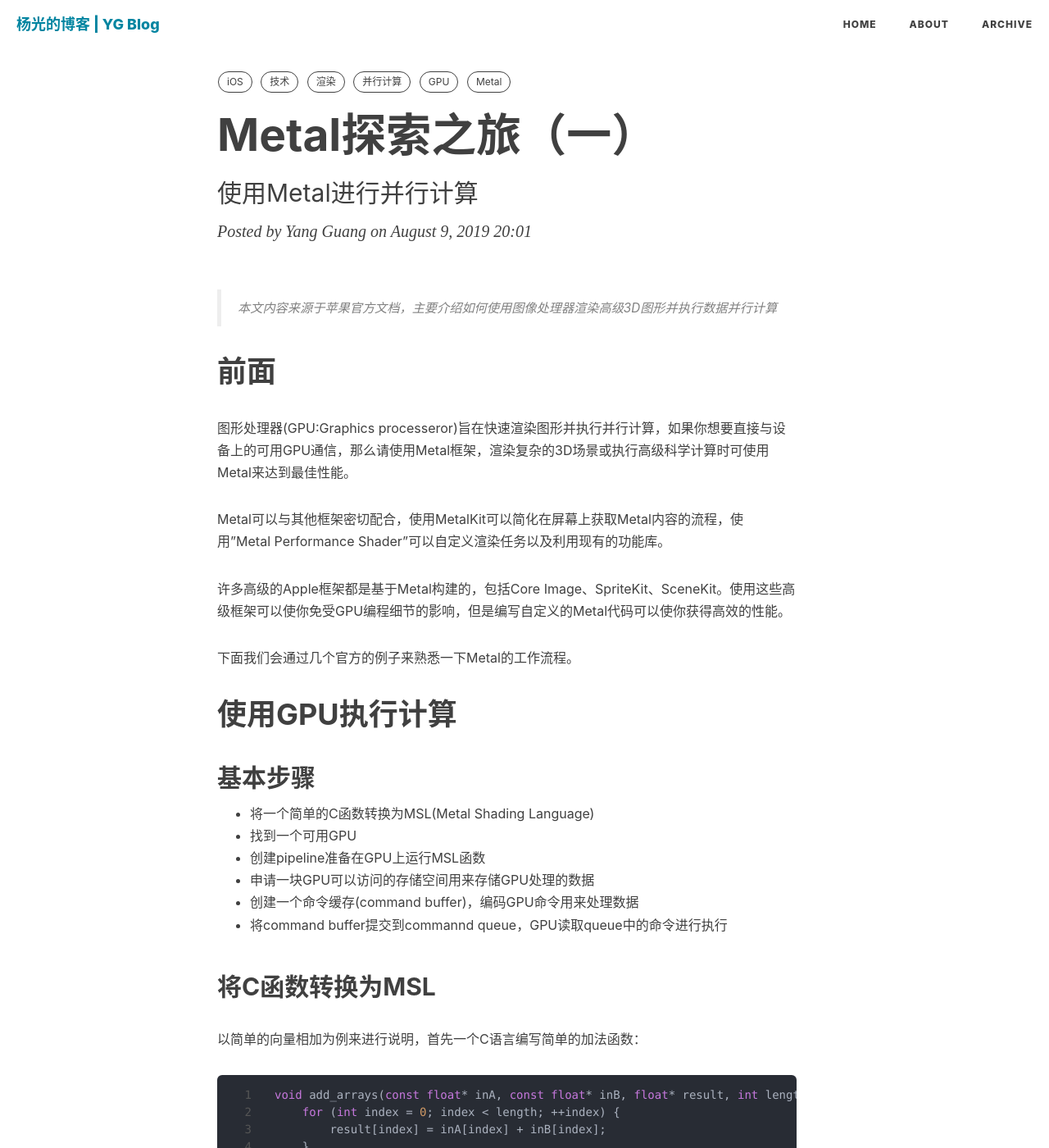
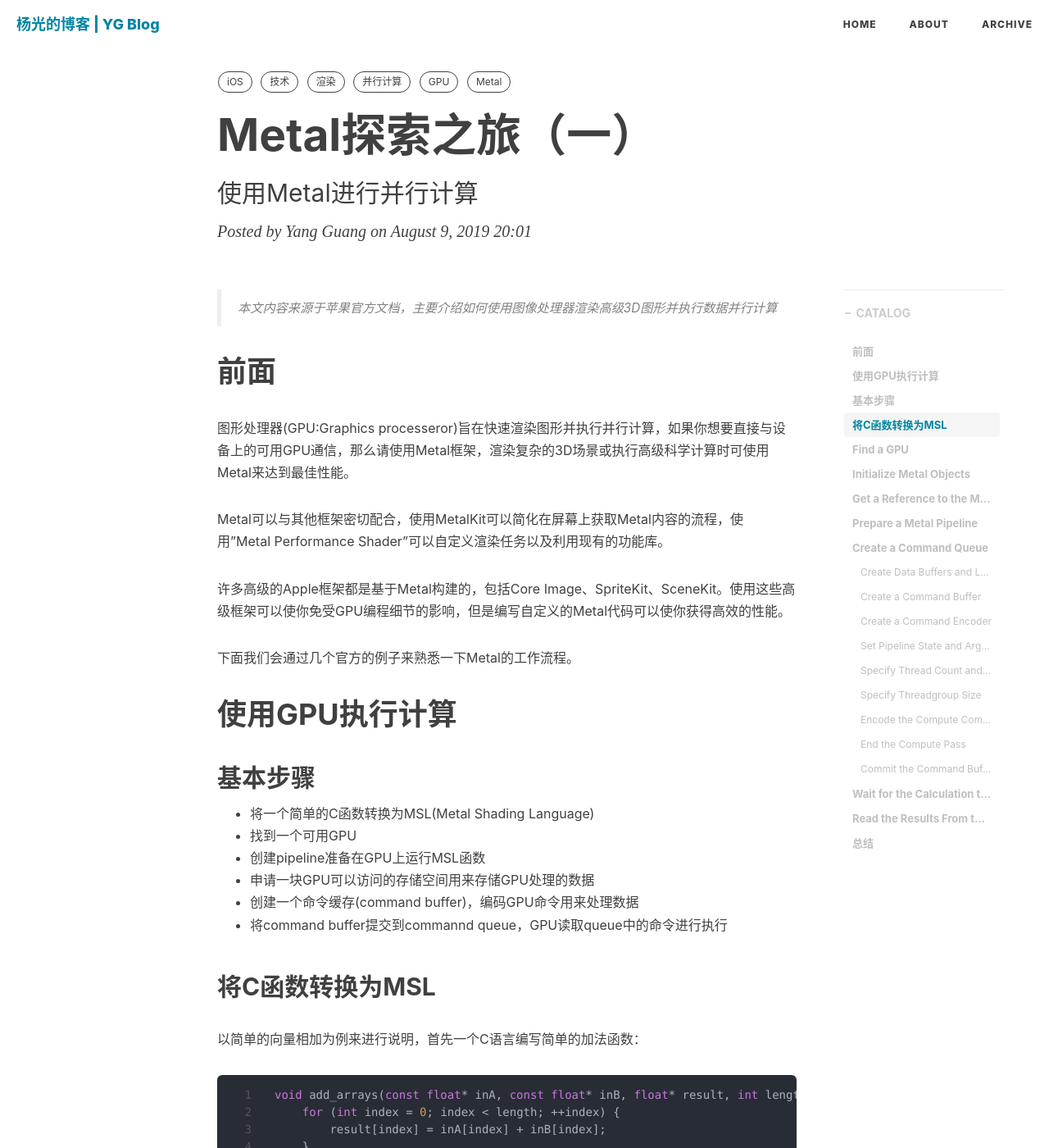
Before and after one commit to Winterdirge/MyBlog, a Jekyll site: the page built from _posts/2019-08-09-learn-metal.markdown, in a window 1280 px wide and 1400 px high. Shown: the whole window at 82% size. Built offline with Jekyll 4.4.1, drawn with Linux system fonts in a browser that asks for light colours; nearby versions of some CDN libraries; comment, search, counter and statistics services are not loaded.

Commit message:
update: learn metal 1

````diff
--- a/_posts/2019-08-09-learn-metal.markdown
+++ b/_posts/2019-08-09-learn-metal.markdown
@@ -92,7 +93,7 @@ id<MTLDevice> device = MTLCreateSystemDefaultDevice();
 
 `Metal`将其他与GPU相关的实体（编译过的着色器、内存缓冲和纹理）表示为对象，要创建这些特定的GPU对象，可以在`MTLDevice`上直接调用方法，或者在`MTLDevice`创建的对象上调用方法。 由设备对象直接或间接创建的所有对象仅可用于该设备对象。 使用多个GPU的应用程序将使用多个设备对象，并为每个设备创建类似的Metal对象层次结构。
 
-## Get a Reference to the Metal Function
+### Get a Reference to the Metal Function
 
 想要在GPU上执行方法，所做的第一件事是加载该方法，告诉GPU这个方法在哪里。
 
@@ -118,7 +119,7 @@ if (addFunction == nil)
 
 ```
 
-## Prepare a Metal Pipeline
+### Prepare a Metal Pipeline
 
 函数对象是MSL函数的代理，但它不是可执行代码。
 
@@ -144,7 +145,7 @@ if (mAddFunctionPSO == nil)
 >注意：
 到目前为止我们的代码中返回的对象都是作为符合相关协议的对象返回。Metal使用协议来定义大多数GPU相关对象，以抽象掉底层的具体实现，这些类的实现可能因不同的GPU而异。Metal使用类定义与GPU无关的对象，任何给定的Metal协议的参考文档都清楚地表明我们是否可以在应用程序中实现该协议，所以不会的时候要看看文档。
 
-## Create a Command Queue
+### Create a Command Queue
 
 要将工作发送到GPU，我们需要一个命令队列，Metal使用命令队列来安排命令。
 
@@ -152,7 +153,7 @@ if (mAddFunctionPSO == nil)
 id<MTLCommandQueue> mCommandQueue = [device newCommandQueue];
 ```
 
-## Create Data Buffers and Load Data
+#### Create Data Buffers and Load Data
 
 完成基本Metal对象初始化之后，需要加载GPU执行的数据。
 
@@ -190,7 +191,7 @@ id<MTLBuffer> mBufferResult = [device newBufferWithLength:bufferSize options:MTL
 }
 ```
 
-## Create a Command Buffer
+#### Create a Command Buffer
 
 使用命令队列创建命令缓冲
 
@@ -198,7 +199,7 @@ id<MTLBuffer> mBufferResult = [device newBufferWithLength:bufferSize options:MTL
 id<MTLCommandBuffer> commandBuffer = [mCommandQueue commandBuffer];
 ```
 
-## Create a Command Encoder
+#### Create a Command Encoder
 
 想要将命令写入命令缓冲区，需要使用命令编码器来编码需要执行的命令。该例子创建一个计算命令编码器，用于编码计算过程。一个计算过程包含执行计算管道的命令列表，每个计算命令都会使GPU创建一个在GPU上执行的线程网格。
 
@@ -210,7 +211,7 @@ id<MTLComputeCommandEncoder> computeEncoder = [commandBuffer computeCommandEncod
 
 ![](/assets/images/2019/learn_metal_01.png)
 
-## Set Pipeline State and Argument Data
+#### Set Pipeline State and Argument Data
 
 设置要执行命令的管道的管道状态对象，然后为管道需要发送到`add_arrays`的每一个参数设置数据。例子中的管道需要提供对三个缓冲区的引用，Metal按照参数在`add_arrays`函数声明中出现的顺序自动分配缓冲区参数的索引，从0开始。
 
@@ -223,7 +224,7 @@ id<MTLComputeCommandEncoder> computeEncoder = [commandBuffer computeCommandEncod
 
 你也可以为每个参数指定一个偏移量，偏移量为0表示命令将会从buffer的开始地址读取数据。然而，你可以使用一个buffer存储多个参数，然后为每个参数设置偏移量。我们没有为index参数指定任何数据，因为`add_arrays`函数将其值定义为由GPU提供。
 
-## Specify Thread Count and Organization
+#### Specify Thread Count and Organization
 
 接下来，确定要创建的线程数以及如何组织这些线程。Metal可以创建1D，2D或3D网格，`add_arrays`函数使用1D数组，因此示例创建一个大小为1D的网格（dataSize x 1 x 1），Metal从该网格生成0到dataSize-1之间的索引。
 
@@ -231,7 +232,7 @@ id<MTLComputeCommandEncoder> computeEncoder = [commandBuffer computeCommandEncod
 MTLSize gridSize = MTLSizeMake(arrayLength, 1, 1);
 ```
 
-## Specify Threadgroup Size
+#### Specify Threadgroup Size
 
 Metal将网格细分为一种叫做线程组的较小网格，每个线程组都是单独计算的，Metal可以将线程组分派到GPU上的不同处理单元，以加快处理速度。
 
@@ -246,7 +247,7 @@ MTLSize threadgroupSize = MTLSizeMake(threadGroupSize, 1, 1);
 
 应用程序向管道状态对象请求最大可能的线程组，并在该大小大于数据集大小时减小它，`maxTotalThreadsPerThreadgroup`属性给出了线程组中允许的最大线程数，这取决于用于创建管道状态对象的函数的复杂性。
 
-## Encode the Compute Command to Execute the Threads
+#### Encode the Compute Command to Execute the Threads
 
 最后，编码命令然后分发给线程网格。
 
@@ -258,7 +259,7 @@ MTLSize threadgroupSize = MTLSizeMake(threadGroupSize, 1, 1);
 
 您可以采用相同的步骤使用编码器将多个计算命令编码到计算过程中，而不需要执行任何冗余步骤。例如，可以设置一次管道状态对象，然后为要处理的每个缓冲区集合设置参数并编码命令。
 
-## End the Compute Pass
+#### End the Compute Pass
 
 如果没有其他命令要添加到计算过程，则结束编码过程。
 
@@ -266,7 +267,7 @@ MTLSize threadgroupSize = MTLSizeMake(threadGroupSize, 1, 1);
 [computeEncoder endEncoding];
 ```
 
-## Commit the Command Buffer to Execute Its Commands
+#### Commit the Command Buffer to Execute Its Commands
 
 通过将命令缓冲区提交到队列来运行命令缓冲区中的命令。
 
````
Also changed, not shown: other parts of _posts/2019-08-09-learn-metal.markdown (+1 -0 lines).
